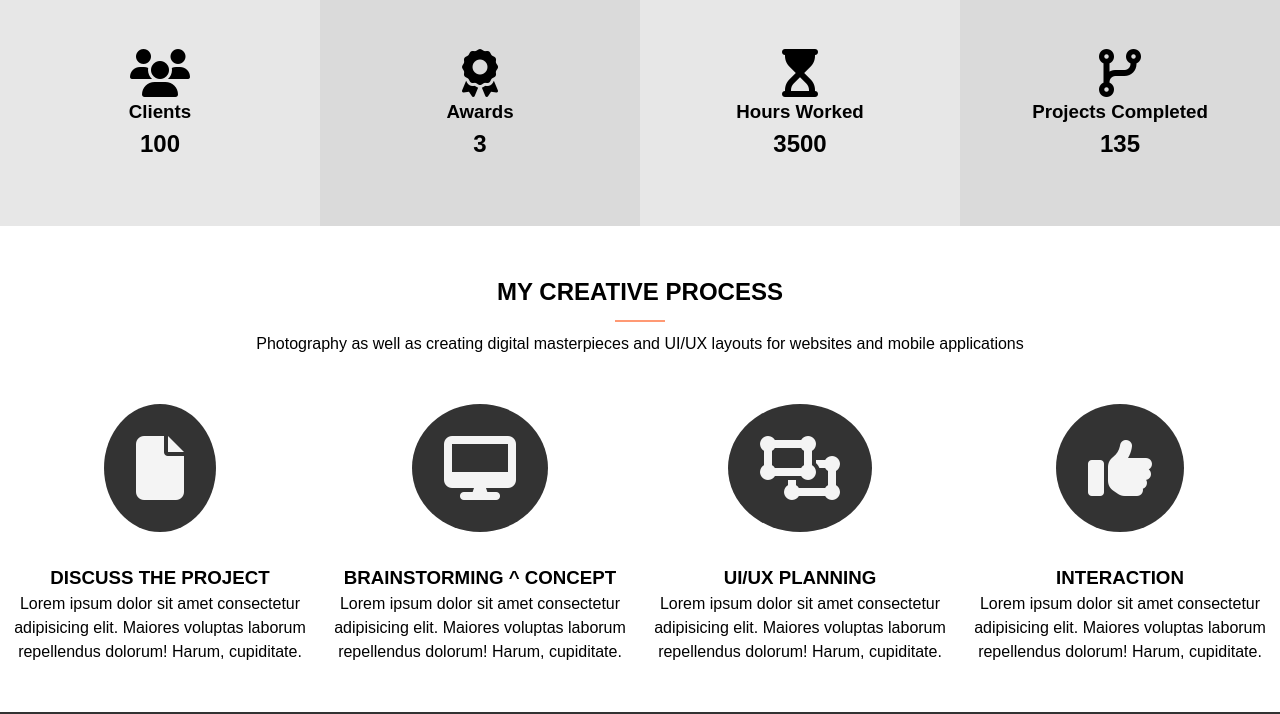
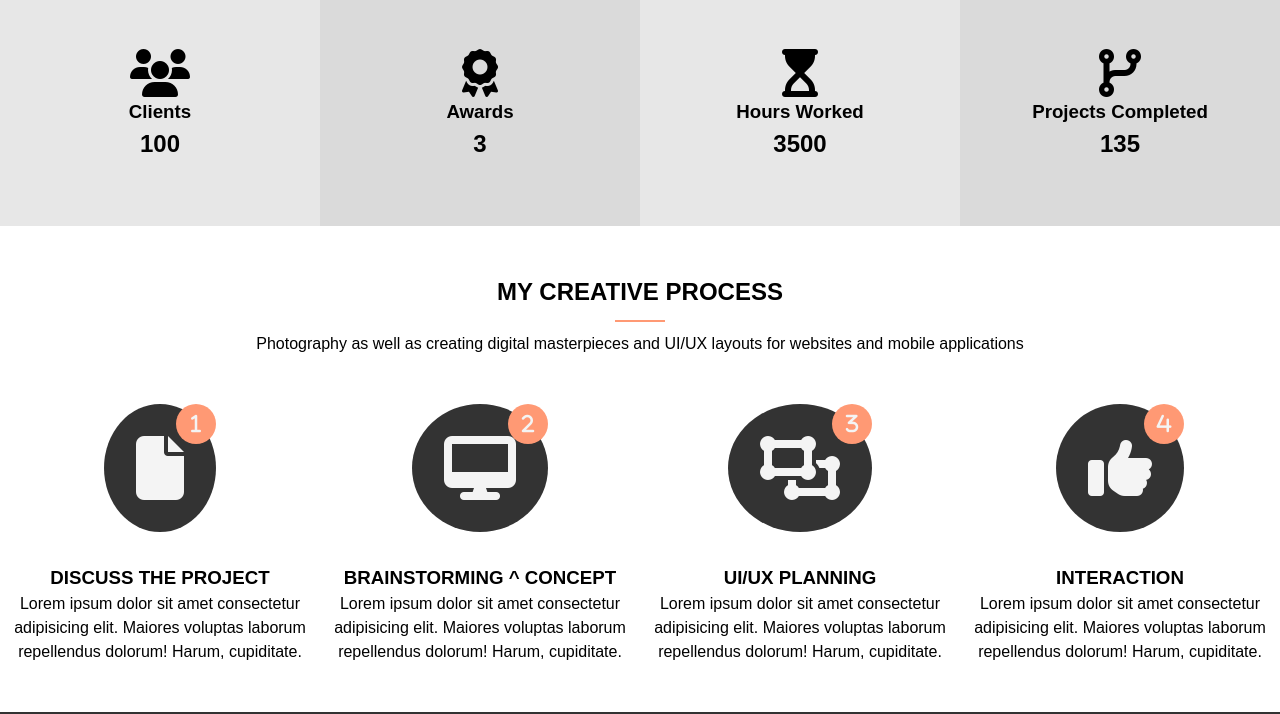
Before and after one commit to DimiTesting/demoPortfolio, a website: page dist/index.html in a window 1280 px wide. Shown: the part 1184-1898 px from the top of the page. Drawn offline with Linux system fonts and the light colour scheme.

Commit message:
#creativity adding progress steps on upper rigth corner

```diff
--- a/scss/main.scss
+++ b/scss/main.scss
@@ -161,6 +161,7 @@ body{
             text-align: center;
 
             i{
+                position: relative;
                 color: $light-color;
                 background: $dark-color;
                 border-radius: 50%;
@@ -169,10 +170,37 @@ body{
                 transition:all;
                 transition-duration: 0.5s;
                 transition-timing-function: ease-in-out;
+
+            }
+
+
+            .progress{
+                display: flex;
+                justify-content: center;
+                align-items: center;
+                position: absolute;
+                top: 0;
+                right: 0;
+                background: $main-color;
+                color: $light-color;
+                border-radius: 50%;
+                width: 30px;
+                height: 30px;
+                font-size: 20px;
+                padding: 5px;
+                transition:all;
+                transition-duration: 0.5s;
+                transition-timing-function: ease-in-out;
             }
 
             i:hover{
                 background: $main-color;
+                padding: 2.5rem;
+
+                .progress{
+                    background: $dark-color;
+                    padding: 7px;
+                }
             }
         }
     }
```
Also changed, not shown: dist/css/main.css, dist/index.html.
